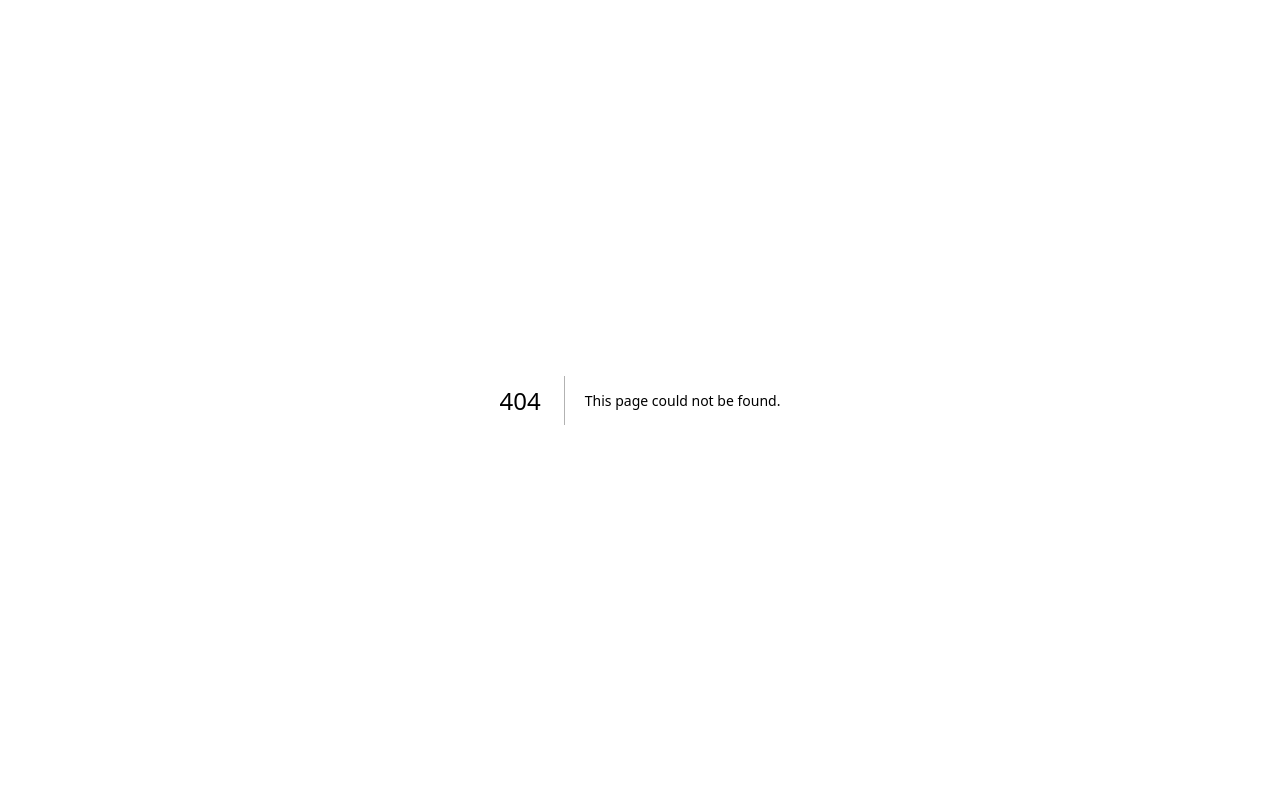
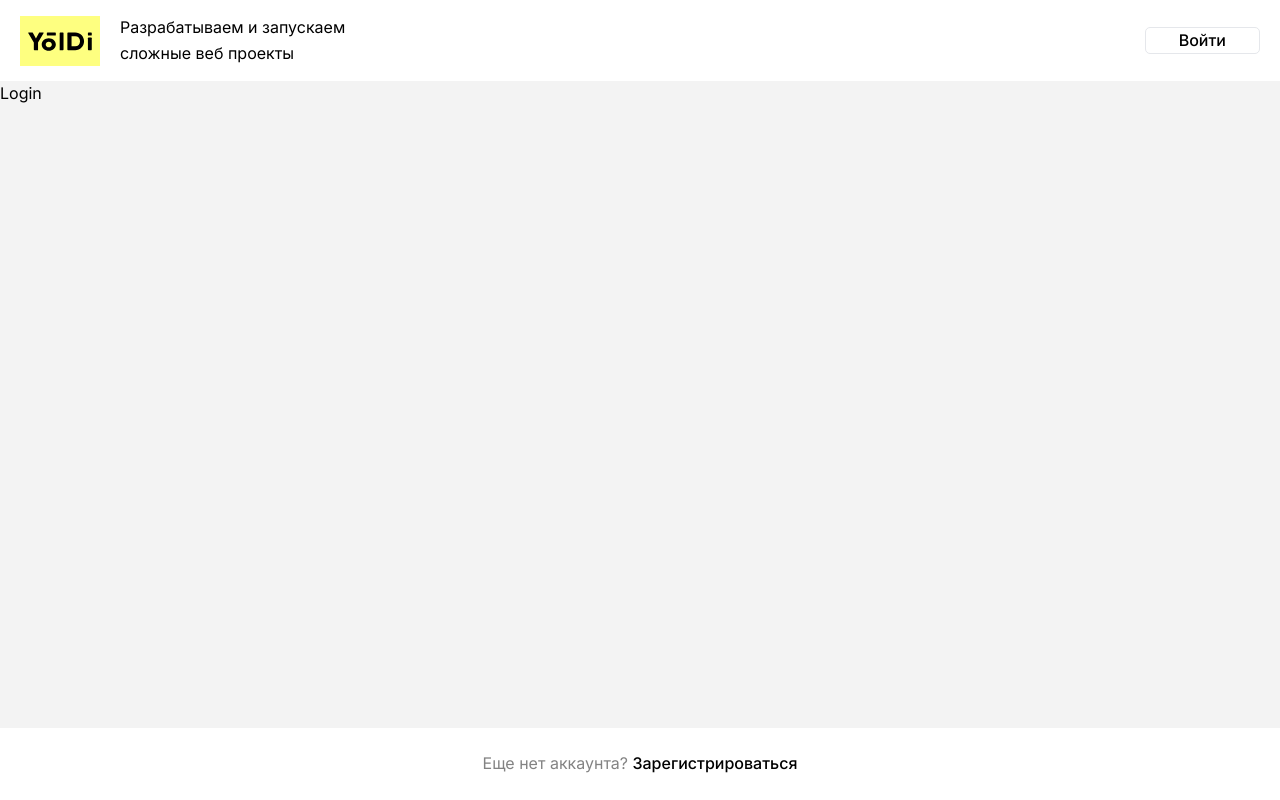
Before and after one commit to superpuper777/profile-next, a Next.js app: page /login in a window 1280 px wide. Before the commit this address had no page. Built offline with nearby package versions, Linux system fonts and the light colour scheme.

Commit message:
add footer and header

```diff
--- a/app/globals.css
+++ b/app/globals.css
@@ -1,33 +1,3 @@
 @tailwind base;
 @tailwind components;
 @tailwind utilities;
-
-:root {
-  --foreground-rgb: 0, 0, 0;
-  --background-start-rgb: 214, 219, 220;
-  --background-end-rgb: 255, 255, 255;
-}
-
-@media (prefers-color-scheme: dark) {
-  :root {
-    --foreground-rgb: 255, 255, 255;
-    --background-start-rgb: 0, 0, 0;
-    --background-end-rgb: 0, 0, 0;
-  }
-}
-
-body {
-  color: rgb(var(--foreground-rgb));
-  background: linear-gradient(
-      to bottom,
-      transparent,
-      rgb(var(--background-end-rgb))
-    )
-    rgb(var(--background-start-rgb));
-}
-
-@layer utilities {
-  .text-balance {
-    text-wrap: balance;
-  }
-}
--- a/app/layout.tsx
+++ b/app/layout.tsx
@@ -1,12 +1,13 @@
 import type { Metadata } from "next";
 import { Inter } from "next/font/google";
+
+import Header from "@/components/Header";
 import "./globals.css";
 
 const inter = Inter({ subsets: ["latin"] });
 
 export const metadata: Metadata = {
-  title: "Create Next App",
-  description: "Generated by create next app",
+  title: "Yoldi test",
 };
 
 export default function RootLayout({
@@ -15,8 +16,11 @@ export default function RootLayout({
   children: React.ReactNode;
 }>) {
   return (
-    <html lang="en">
-      <body className={inter.className}>{children}</body>
+    <html lang="ru">
+      <body className={`${inter.className}`}>
+        <Header />
+        <main className="bg-background-secondary">{children}</main>
+      </body>
     </html>
   );
 }
--- /dev/null
+++ b/app/login/layout.tsx
@@ -0,0 +1,19 @@
+import Footer from "@/components/Footer";
+import React, { ReactNode } from "react";
+
+type LoginLayoutProps = {
+  children: ReactNode;
+};
+
+const LoginLayout: React.FC<LoginLayoutProps> = ({ children }) => (
+  <div className="min-h-screen-minus-header flex flex-col">
+    <main className="flex-grow">{children}</main>
+    <Footer
+      text="Еще нет аккаунта?"
+      linkText="Зарегистрироваться"
+      linkHref="/register"
+    />
+  </div>
+);
+
+export default LoginLayout;
--- /dev/null
+++ b/app/login/page.tsx
@@ -0,0 +1,5 @@
+const Login = () => {
+  return <div>Login</div>;
+};
+
+export default Login;
--- a/app/page.tsx
+++ /dev/null
@@ -1,5 +0,0 @@
-import Image from "next/image";
-
-export default function Home() {
-  return <main className=""></main>;
-}
--- /dev/null
+++ b/app/register/layout.tsx
@@ -0,0 +1,15 @@
+import Footer from "@/components/Footer";
+import React, { ReactNode } from "react";
+
+type RegisterLayoutProps = {
+  children: ReactNode;
+};
+
+const RegisterLayout: React.FC<RegisterLayoutProps> = ({ children }) => (
+  <div className="min-h-screen-minus-header flex flex-col">
+    <main className="flex-grow">{children}</main>
+    <Footer text="Уже есть аккаунт?" linkText="Войти" linkHref="/login" />
+  </div>
+);
+
+export default RegisterLayout;
--- /dev/null
+++ b/app/register/page.tsx
@@ -0,0 +1,5 @@
+const Register = () => {
+  return <div>Register</div>;
+};
+
+export default Register;
--- /dev/null
+++ b/components/Footer.tsx
@@ -0,0 +1,22 @@
+import Link from "next/link";
+
+type FooterProps = {
+  text: string;
+  linkText: string;
+  linkHref: string;
+};
+
+const Footer: React.FC<FooterProps> = ({ text, linkText, linkHref }) => {
+  return (
+    <footer className="flex items-center justify-center py-5.75 bg-background-primary">
+      <p className="paragraph text-custom-gray">
+        {text}{" "}
+        <Link href={linkHref} className="btnText text-txt-color font-medium">
+          {linkText}
+        </Link>
+      </p>
+    </footer>
+  );
+};
+
+export default Footer;
--- /dev/null
+++ b/components/Header.tsx
@@ -0,0 +1,47 @@
+import Image from "next/image";
+
+import logo from "@/public/logo-wrapper.svg";
+import Link from "next/link";
+
+const Header = () => {
+  const isAuth = false;
+  const mockUser = {
+    url: "https://frontend-test-api.yoldi.agency/api/image/src/a7a3455f-ee74-4ccf-b95a-da14e2590f4c",
+    name: "Владислав",
+  };
+  return (
+    <header className="flex w-full justify-between items-center py-3.7 px-5">
+      <div className="flex items-center gap-5">
+        <Image src={logo} alt="Logo" width={80} height={50} />
+        <span className="paragraph">
+          Разрабатываем и запускаем <br /> сложные веб проекты
+        </span>
+      </div>
+      <div>
+        {isAuth ? (
+          <div className="flex items-center gap-5">
+            <span>{mockUser.name}</span>
+            <div className="w-12.5 h-12.5 rounded-full overflow-hidden">
+              <Image
+                src={mockUser.url}
+                alt="User Avatar"
+                width={50}
+                height={50}
+                className="object-cover"
+              />
+            </div>
+          </div>
+        ) : (
+          <Link
+            href="/login"
+            className="py-0.75 px-8.25 border cursor-pointer border-gray-200 rounded-1.25 flex items-center justify-center text-center btnText font-medium"
+          >
+            Войти
+          </Link>
+        )}
+      </div>
+    </header>
+  );
+};
+
+export default Header;
--- a/next.config.mjs
+++ b/next.config.mjs
@@ -1,4 +1,13 @@
 /** @type {import('next').NextConfig} */
-const nextConfig = {};
+const nextConfig = {
+  images: {
+    remotePatterns: [
+      {
+        protocol: "https",
+        hostname: "frontend-test-api.yoldi.agency",
+      },
+    ],
+  },
+};
 
 export default nextConfig;
--- a/tailwind.config.ts
+++ b/tailwind.config.ts
@@ -1,4 +1,5 @@
 import type { Config } from "tailwindcss";
+import plugin from "tailwindcss/plugin";
 
 const config: Config = {
   content: [
@@ -8,13 +9,91 @@ const config: Config = {
   ],
   theme: {
     extend: {
+      fontFamily: {
+        sans: [
+          "Inter",
+          "-apple-system",
+          "BlinkMacSystemFont",
+          '"Segoe UI"',
+          "Roboto",
+          '"Helvetica Neue"',
+          "Arial",
+          "sans-serif",
+          '"Apple Color Emoji"',
+          '"Segoe UI Emoji"',
+          '"Segoe UI Symbol"',
+        ],
+      },
+      colors: {
+        "txt-color": "#000000",
+        "custom-gray": "#838383",
+        "background-primary": "#FFFFFF",
+        "background-secondary": "#F3F3F3",
+      },
       backgroundImage: {
         "gradient-radial": "radial-gradient(var(--tw-gradient-stops))",
         "gradient-conic":
           "conic-gradient(from 180deg at 50% 50%, var(--tw-gradient-stops))",
       },
+      borderRadius: {
+        "1.25": "0.3125rem",
+      },
+      padding: {
+        "0.75": "0.1875",
+        "3.7": "0.938rem",
+        "5.75": "1.4375rem",
+        "8.25": "2.0625rem",
+      },
+      width: {
+        "12.5": "3.125rem",
+      },
+      height: {
+        "12.5": "3.125rem",
+      },
+      minHeight: {
+        "screen-minus-header": "calc(100vh - 82px)",
+      },
+      fontSize: {
+        title: "30px",
+        subtitle: "18px",
+        paragraph: "16px",
+        paragraphMini: "12px",
+        btnText: "16px",
+      },
+      lineHeight: {
+        title: "1.4",
+        subtitle: "1.4",
+        paragraph: "1.6",
+        paragraphMini: "1.6",
+        btnText: "1.6",
+      },
     },
   },
-  plugins: [],
+  plugins: [
+    plugin(function ({ addComponents, theme }) {
+      addComponents({
+        ".subtitle": {
+          fontSize: theme("fontSize.subtitle"),
+          lineHeight: theme("lineHeight.subtitle"),
+        },
+        ".title": {
+          fontSize: theme("fontSize.title"),
+          lineHeight: theme("lineHeight.title"),
+        },
+        ".paragraph": {
+          fontSize: theme("fontSize.paragraph"),
+          lineHeight: theme("lineHeight.paragraph"),
+        },
+        ".paragraphMini": {
+          fontSize: theme("fontSize.paragraphMini"),
+          lineHeight: theme("lineHeight.paragraphMini"),
+        },
+        ".btnText": {
+          fontSize: theme("fontSize.btnText"),
+          lineHeight: theme("lineHeight.btnText"),
+        },
+      });
+    }),
+  ],
 };
 export default config;
```
Also changed, not shown: package.json (+5 -5 lines), public/logo-wrapper.svg (added).
